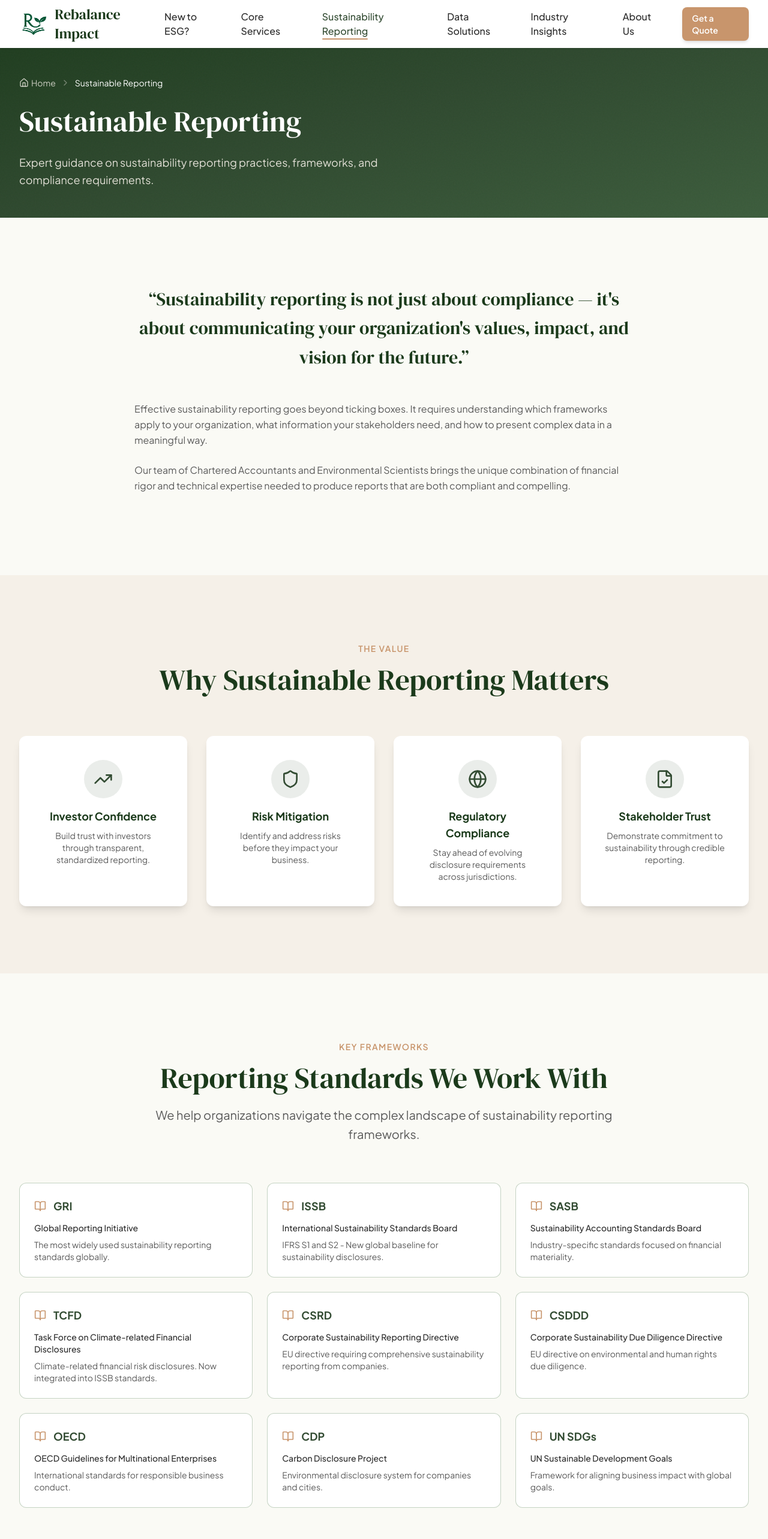
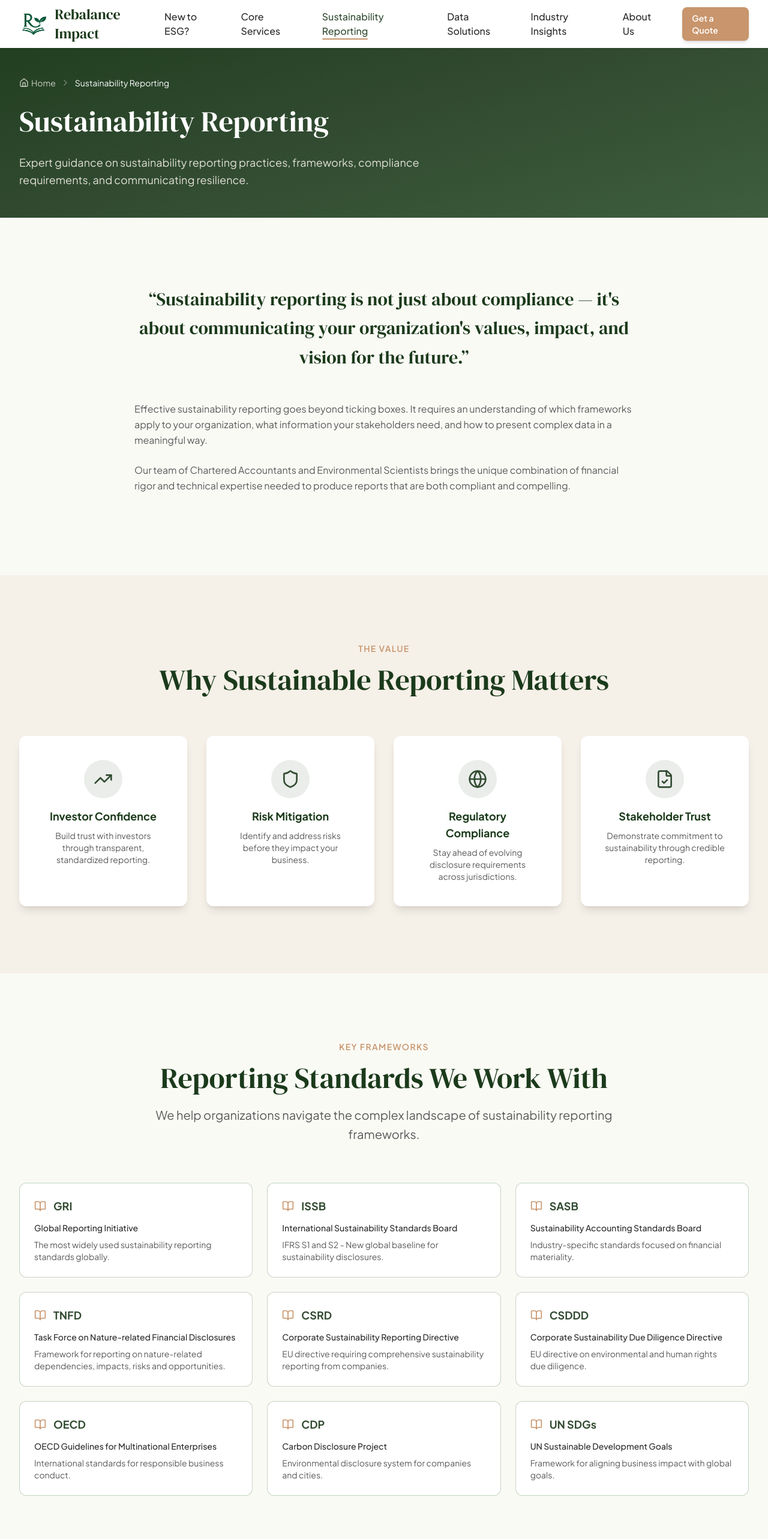
Before and after one commit to RebalanceImpact/RebalanceImpact.github.io, a React (Vite) app: page /sustainable-reporting in a window 1280 px wide. Shown: the top 2566 px of the page at 60% size. Built offline with nearby package versions, Linux system fonts and the light colour scheme.

Commit message:
updated more edits

```diff
--- a/src/config/siteMetadata.js
+++ b/src/config/siteMetadata.js
@@ -33,7 +33,7 @@
     description: 'Stay updated with the latest sustainability news, regulatory updates, and industry insights from global and South African leaders.',
   },
   sustainableReporting: {
-    title: 'Sustainable Reporting | Rebalance Impact',
+    title: 'Sustainability Reporting | Rebalance Impact',
     description: 'Expert guidance on sustainable reporting practices, frameworks, and compliance requirements for your organization.',
   },
 };
--- a/src/data/team.js
+++ b/src/data/team.js
@@ -5,7 +5,7 @@
     {
       id: 1,
       title: "Industry Experience",
-      description: "Deep expertise across mining, manufacturing, financial services, retail, and technology sectors. We understand the unique challenges each industry faces.",
+      description: "Deep expertise across mining, manufacturing, financial services, agriculture, retail, and technology sectors. We understand the unique challenges each industry faces.",
       color: "forest",
     },
     {
@@ -29,6 +29,7 @@
     items: [
       "Mining & Resources",
       "Financial Services",
+      "Agriculture & Food",
       "Manufacturing",
       "Retail & Consumer",
       "Technology",
@@ -40,7 +41,7 @@
       "Chartered Accountants",
       "Financial Reporting",
       "Investor Relations",
-      "Risk Management",
+      "Risk Quantification",
       "Audit & Assurance",
     ],
   },
--- a/src/pages/DataKPIsPage.jsx
+++ b/src/pages/DataKPIsPage.jsx
@@ -103,7 +103,7 @@
           <SectionHeading
             label="Our Methodology"
             title="How We Handle Your Data"
-            subtitle="A structured approach to data management that ensures accuracy, transparency, and actionable outcomes."
+            subtitle="A structured approach to data management and analysis that ensures accuracy, transparency, and actionable outcomes from our insights."
             className="mb-16"
           />
 
--- a/src/pages/SustainableReportingPage.jsx
+++ b/src/pages/SustainableReportingPage.jsx
@@ -78,9 +78,9 @@
       description: 'Industry-specific standards focused on financial materiality.',
     },
     {
-      name: 'TCFD',
-      fullName: 'Task Force on Climate-related Financial Disclosures',
-      description: 'Climate-related financial risk disclosures. Now integrated into ISSB standards.',
+      name: 'TNFD',
+      fullName: 'Task Force on Nature-related Financial Disclosures',
+      description: 'Framework for reporting on nature-related dependencies, impacts, risks and opportunities.',
     },
     {
       name: 'CSRD',
@@ -144,9 +144,9 @@
       {/* Hero Section */}
       <HeroSection
         variant="inner"
-        title="Sustainable Reporting"
-        subtitle="Expert guidance on sustainability reporting practices, frameworks, and compliance requirements."
-        breadcrumb={[{ label: 'Sustainable Reporting' }]}
+        title="Sustainability Reporting"
+        subtitle="Expert guidance on sustainability reporting practices, frameworks, compliance requirements, and communicating resilience."
+        breadcrumb={[{ label: 'Sustainability Reporting' }]}
       />
 
       {/* Introduction Section */}
@@ -167,7 +167,7 @@
 
             <div className="prose prose-lg max-w-none text-charcoal-light">
               <p>
-                Effective sustainability reporting goes beyond ticking boxes. It requires understanding
+                Effective sustainability reporting goes beyond ticking boxes. It requires an understanding of
                 which frameworks apply to your organization, what information your stakeholders need,
                 and how to present complex data in a meaningful way.
               </p>
@@ -266,8 +266,11 @@
           <div className="grid lg:grid-cols-2 gap-12 items-center">
             <div className="space-y-6">
               {[
+                'Gap Assessment',
                 'Framework selection and materiality assessment',
+                'Climate modeling and scenario analysis',
                 'Data collection and quality assurance',
+                'Risk and opportunity quantification',
                 'Report structure and content development',
                 'Stakeholder engagement and communication',
                 'Third-party assurance preparation',
```
